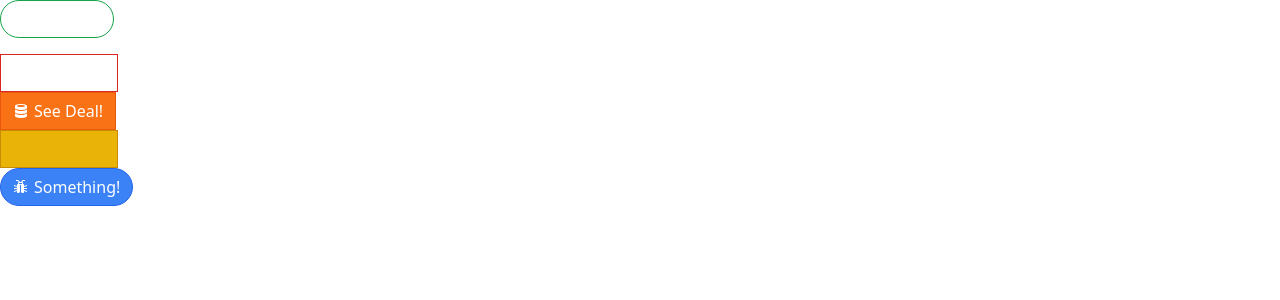
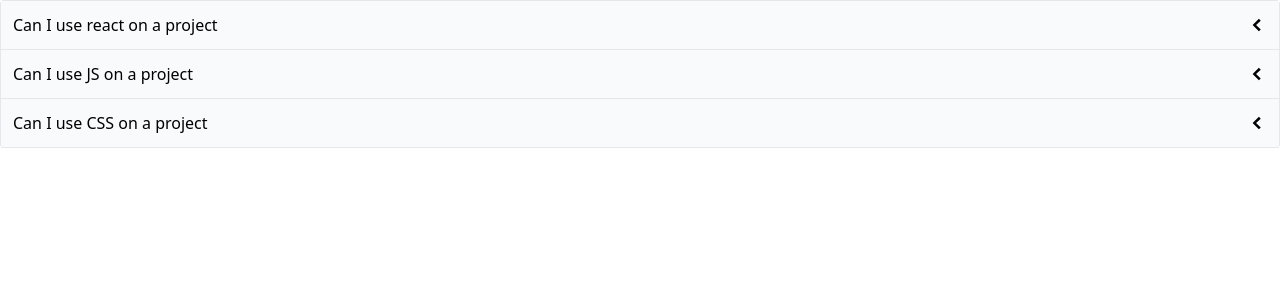
Before and after one commit to the-stranded-alien/React, a React (Create React App) app in the folder 07_routing/: page / in a window 1280 px wide. Shown: the top 300 px of the page. Built offline with nearby package versions, Linux system fonts and the light colour scheme.

Commit message:
07 Routing : State Design Process

```diff
--- a/07_routing/src/App.js
+++ b/07_routing/src/App.js
@@ -1,46 +1,26 @@
-import Button from "./Button";
-import { GoBell, GoCloudDownload, GoBook, GoDatabase, GoBug } from 'react-icons/go';
+import Accordion from "./components/Accordion";
+
 
 function App() {
+    const items = [
+        {
+            id: 'jvj112',
+            label: 'Can I use react on a project',
+            content: 'You can use React on any project you want. You can use React on any project you want. You can use React on any project you want.'
 
-  const handleClick = () => {
-      console.log('Click!');
-  }
-
-  return (
-    <div>
-      <div>
-          <Button success rounded outline className="mb-4" onClick={handleClick}>
-            <GoBell />
-            Click Me!
-          </Button>
-      </div>
-      <div>
-          <Button danger outline>
-              <GoCloudDownload />
-              Buy Now!
-          </Button>
-      </div>
-      <div>
-          <Button warning>
-              <GoDatabase />
-              See Deal!
-          </Button>
-      </div>
-      <div>
-          <Button secondary outline>
-              <GoBook />
-              Hide Ads!
-          </Button>
-      </div>
-      <div>
-          <Button primary rounded>
-              <GoBug />
-              Something!
-          </Button>
-      </div>
-    </div>
-  );
+        },
+        {
+            id: 'afda32',
+            label: 'Can I use JS on a project',
+            content: 'You can use JS on any project you want. You can use JS on any project you want. You can use JS on any project you want.'
+        },
+        {
+            id: 'awbdk2',
+            label: 'Can I use CSS on a project',
+            content: 'You can use css on any project you want. You can use css on any project you want.'
+        }
+    ];
+    return <Accordion items={items} />
 }
 
 export default App;
--- /dev/null
+++ b/07_routing/src/components/Accordion.js
@@ -0,0 +1,52 @@
+import { useState } from "react";
+import { GoChevronDown, GoChevronLeft } from "react-icons/go";
+
+function Accordion({ items }) {
+
+    const [expandedIndex, setExpandedIndex] = useState(-1);
+
+    // Simple Version - Use when new state doesn't depend on old state
+    // const handleClick = (nextIndex) => {
+    //     if(expandedIndex === nextIndex) {
+    //         setExpandedIndex(-1);
+    //     } else {
+    //         setExpandedIndex(nextIndex);
+    //     }
+    // }
+
+    // Functional Version - Use when new state depends on old state
+    const handleClick = (nextIndex) => {
+        setExpandedIndex((currentExpandedIndex) => { // currentExpandedIndex -> Guaranteed, the latest value of state
+            if(currentExpandedIndex === nextIndex) {
+                return - 1;
+            } else {
+                return nextIndex;
+            }
+        })
+    }
+
+
+    const renderedItems = items.map((item, index) => {
+
+        const isExpanded = (index === expandedIndex);
+        // const content = isExpanded && <div>{item.content}</div>;
+
+        const icon = <span className="text-xl">
+            {isExpanded ? <GoChevronDown /> : <GoChevronLeft />}
+        </span>;
+
+        return (
+            <div key={ item.id }>
+                {/*<div onClick={() => setExpandedIndex(index)}>{ item.label }</div>*/}
+                <div className="flex justify-between p-3 bg-gray-50 border-b items-center cursor-pointer" onClick={() => handleClick(index)}>
+                    { item.label }
+                    { icon }
+                </div>
+                {isExpanded && <div className="border-b p-5">{item.content}</div>}
+            </div>
+        );
+    });
+    return <div className="border-x border-t rounded"> { renderedItems } </div>
+}
+
+export default Accordion;
--- /dev/null
+++ b/07_routing/src/pages/ButtonPage.js
@@ -0,0 +1,46 @@
+import Button from "../components/Button";
+import { GoBell, GoCloudDownload, GoBook, GoDatabase, GoBug } from 'react-icons/go';
+
+function ButtonPage() {
+
+    const handleClick = () => {
+        console.log('Click!');
+    }
+
+    return (
+        <div>
+            <div>
+                <Button success rounded outline className="mb-4" onClick={handleClick}>
+                    <GoBell />
+                    Click Me!
+                </Button>
+            </div>
+            <div>
+                <Button danger outline>
+                    <GoCloudDownload />
+                    Buy Now!
+                </Button>
+            </div>
+            <div>
+                <Button warning>
+                    <GoDatabase />
+                    See Deal!
+                </Button>
+            </div>
+            <div>
+                <Button secondary outline>
+                    <GoBook />
+                    Hide Ads!
+                </Button>
+            </div>
+            <div>
+                <Button primary rounded>
+                    <GoBug />
+                    Something!
+                </Button>
+            </div>
+        </div>
+    );
+}
+
+export default ButtonPage;
```
Also changed, not shown: 07_routing/src/components/Button.js (renamed from 07_routing/src/Button.js).
